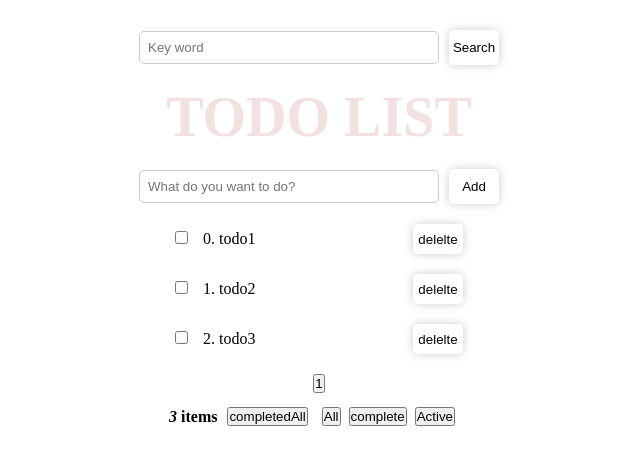
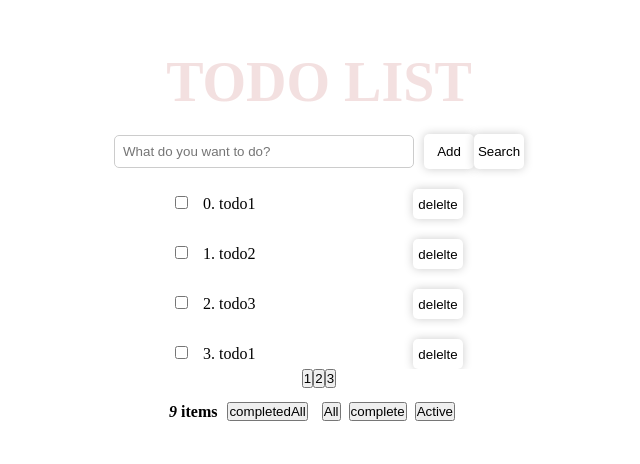
Before and after one commit to Anhtuvu24/todolist-react, a React (Create React App) app: page / in a window 1280 px wide. Shown: the top 464 px of the page, without its empty margins (321-961 px from the left). Built offline with nearby package versions, Linux system fonts and the light colour scheme.

Commit message:
SuaLoi_ThemScroll

```diff
--- a/src/Component/Header.js
+++ b/src/Component/Header.js
@@ -6,65 +6,50 @@ class Header extends React.Component {
     constructor(props) {
         super(props);
         this.state = {
-            todo: '',
-            keyWord: '',
+            valueInput: '',
         }
     };
 
     handleAddTodo = () => {
-        const {todo} = this.state;
-        if(todo !== '') {
-        this.props.addTodo(todo);
-        this.setState({todo: ''})
+        const {valueInput} = this.state;
+        if(valueInput !== '') {
+            this.props.addTodo(valueInput);
+            this.setState({valueInput: ''})
         }
     };
 
     handleKeyPress = (e) => {
-        const {todo} = this.state;
-        if(todo !== '' && e.key === 'Enter') {
-            this.props.addTodo(todo);
-            this.setState({todo: ''})
+        const {valueInput} = this.state;
+        if(valueInput !== '' && e.key === 'Enter') {
+            this.props.addTodo(valueInput);
+            this.setState({valueInput: ''})
         }
     };
+//------------------------------Search------------------------------
+    // handleSearchKeyPress = (e) => { //
+    //     if(e.key === 'Enter') {
+    //         this.handleSearch();
+    //     }
+    // };
+
+    handleSearch = () => {
+        const {valueInput} = this.state;
+        this.props.setKeySearch(valueInput);
+    }
 
     handleChange = (e) => {
-        this.setState({todo: e.target.value});
-    };
-//------------------------------Search------------------------------
-    handleSearchKeyPress = (e) => { //
-        if(e.key === 'Enter') {
-            this.handleSearch();
-        }
+        this.setState({valueInput: e.target.value});
     };
 
-    handleSearch = () => {
-        const {keyWord} = this.state;
-        this.props.setKeySearch(keyWord);
-    }
-
-    handleChangeSearch = (e) => {
-        this.setState({keyWord: e.target.value});
-    };
-
-    x = (e) => {
-        const { name, value } = e.target;
-        this.setState({
-            [name]: value,
-        })
-    }
-
     render() {
-        const {todo, keyWord} = this.state;
+        const {valueInput} = this.state;
         return(
             <div>
-                <div className='searchKeyWord'>
-                    <input name="keyWord" type = 'text' placeholder='Key word' value = {keyWord} onChange = {this.handleChangeSearch} onKeyDown = {this.handleSearchKeyPress} />
-                    <button type = "submit" onClick={this.handleSearch}>Search</button>
-                </div>
                 <div className='Container-header'>
                     <h1>TODO LIST</h1>
-                    <input name="todo" type = "text" placeholder = "What do you want to do?" value = {todo} onKeyDown = {this.handleKeyPress}  onChange={this.handleChange}/>
-                    <button type = "submit" onClick={this.handleAddTodo}>Add</button>
+                    <input type = "text" placeholder = "What do you want to do?" value = {valueInput} onKeyDown = {this.handleKeyPress}  onChange={this.handleChange}/>
+                    <button value='add' type = "submit" onClick={this.handleAddTodo}>Add</button>
+                    <button value='search' type = "submit" onClick={this.handleSearch}>Search</button>
                 </div>
             </div>
         )
--- a/src/Component/TodoList.js
+++ b/src/Component/TodoList.js
@@ -5,6 +5,7 @@ import Header from './Header';
 import { nanoid } from 'nanoid';
 import Footer from './Footer';
 import Page from './Page'
+import TodoListItemHOC from './TodoListItem';
 import '../CSS/TodoList.css'
 
 
@@ -29,12 +30,47 @@ class TodoList extends React.Component {
                     name: 'todo3',
                     id: 2,
                     isCompleted: false,
+                },
+                {
+                    name: 'todo1',
+                    id: 3,
+                    isCompleted: false,
+                },
+
+                {
+                    name: 'todo2',
+                    id: 4,
+                    isCompleted: false,
+                },
+
+                {
+                    name: 'todo3',
+                    id: 5,
+                    isCompleted: false,
+                },
+                {
+                    name: 'todo1',
+                    id: 6,
+                    isCompleted: false,
+                },
+
+                {
+                    name: 'todo2',
+                    id: 7,
+                    isCompleted: false,
+                },
+
+                {
+                    name: 'todo3',
+                    id: 8,
+                    isCompleted: false,
                 }
             ],
             statusList: "All",
             keySearch: '',
             numberPage: 1,
         };
+        this.scrollRef = React.createRef();
     }
 
     addTodo = (name) => {
@@ -107,160 +143,55 @@ class TodoList extends React.Component {
     };
 
     getPage = (numberPage) => {
+        debugger;
         this.setState({numberPage});
     }
 
+    scrollBottomDom = (dom) => {
+        let _scrollEHeight;
+        let _clientHeight;
+        let _maxScrollTop;
+        let _topInvisible;
+        _scrollEHeight = dom.scrollHeight;
+        _clientHeight = dom.clientHeight;
+        // dung clientHeight
+        _maxScrollTop = _scrollEHeight - _clientHeight;
+        _topInvisible = dom.scrollTop;
+        return _maxScrollTop - _topInvisible;
+
+    };
+
+    setScrollRef = (e) => {
+        this.scrollRef = (e);
+    }
+
+    onScroll = () => {
+        const bot = this.scrollBottomDom(this.scrollRef)
+        if(bot === 0) {
+            debugger;
+        }
+    }
+
     render() {
-        const { list, statusList, keySearch } = this.state;
-        let _list;
-        _list = keySearch ? list.filter(item => item.name.includes(keySearch)) : list;
-        switch(statusList) {
-            case "Complete":
-                _list = _list.filter(item => item.isCompleted);
-                break;
-            case "Active":
-                _list = _list.filter(item => !item.isCompleted);
-                break;
-            default:
-                break;
-        }
-        // if(statusList === "All") {
-        //     return(//
-        //         <div className = "list-container">
-        //             <Header addTodo={this.addTodo} setKeySearch = {this.setKeySearch} displayList = {this.displayList}/>
-        //             <ul>
-        //                 <div>
-        //                     {list.map((todo, index) =>
-        //                         <Todo
-        //                         name={todo.name}
-        //                         isCompleted={todo.isCompleted}
-        //                         index={index}
-        //                         removeTodo={this.removeTodo}
-        //                         handleCheckBox={this.handleCheckBox}
-        //                         id={todo.id}
-        //                         setUpdate = {this.setUpdate}
-        //                         key={todo.id}
-        //                         />
-        //                     )}
-        //                 </div>
-        //             </ul>
-
-        //             <div className='Container-footer'>
-        //                 <b><i>{list.length}</i> items</b>
-        //                 <button onClick={this.checkedALL}>{this.isCheckAll() ? 'unCompleteALL' :  'completedAll'}</button>
-
-        //                 <Footer displayList={this.displayList}/>
-        //             </div>
-        //         </div>
-        //     );
-        // }
-        // else if(statusList === "Active") {
-        //     return(
-        //         <div className = "list-container">
-        //             <Header addTodo={this.addTodo} setKeySearch = {this.setKeySearch} displayList = {this.displayList}/>
-        //             <ul>
-        //                 <div>
-        //                     {list.map((todo, index) => {
-        //                         if(todo.isCompleted === false) {
-        //                             return(
-        //                             <Todo
-        //                                 name={todo.name}
-        //                                 isCompleted={todo.isCompleted}
-        //                                 index={index}
-        //                                 removeTodo={this.removeTodo}
-        //                                 handleCheckBox={this.handleCheckBox}
-        //                                 id={todo.id}
-        //                                 setUpdate = {this.setUpdate}
-        //                                 key={todo.id}
-        //                             />)
-        //                         }}
-
-        //                     )}
-        //                 </div>
-        //             </ul>
-
-        //             <div className='Container-footer'>
-        //                 <b><i>{list.length}</i> items</b>
-        //                 <Footer displayList={this.displayList}/>
-        //             </div>
-        //         </div>
-        //     );
-        // }
-        // else if (statusList === "Complete") {
-        //     return(
-        //         <div className = "list-container">
-        //             <Header addTodo={this.addTodo} setKeySearch = {this.setKeySearch} displayList = {this.displayList}/>
-        //             <ul>
-        //                 <div>
-        //                     {list.map((todo, index) => {
-        //                         if(todo.isCompleted === true) {
-        //                             return(
-        //                             <Todo
-        //                                 name={todo.name}
-        //                                 isCompleted={todo.isCompleted}
-        //                                 index={index}
-        //                                 removeTodo={this.removeTodo}
-        //                                 handleCheckBox={this.handleCheckBox}
-        //                                 id={todo.id}
-        //                                 setUpdate = {this.setUpdate}
-        //                                 key={todo.id}
-        //                             />)
-        //                         }}
-
-        //                     )}
-        //                 </div>
-        //             </ul>
-
-        //             <div className='Container-footer'>
-        //                 <b><i>{list.length}</i> items</b>
-        //                 <Footer displayList={this.displayList}/>
-        //             </div>
-        //         </div>
-        //     );
-        // }
-        // else if(statusList === 'searchList') {
-        //     return(
-        //         <div className = "list-container">
-        //             <Header addTodo={this.addTodo} setKeySearch = {this.setKeySearch} displayList = {this.displayList}/>
-        //             <ul>
-        //                 <div>
-        //                     {list.map((todo, index) => {
-        //                         if(todo.name.search(keySearch) >= 0) {
-        //                             return(
-        //                             <Todo
-        //                                 name={todo.name}
-        //                                 isCompleted={todo.isCompleted}
-        //                                 index={index}
-        //                                 removeTodo={this.removeTodo}
-        //                                 handleCheckBox={this.handleCheckBox}
-        //                                 id={todo.id}
-        //                                 setUpdate = {this.setUpdate}
-        //                                 key={todo.id}
-        //                             />)
-        //                         }}
-
-        //                     )}
-        //                 </div>
-        //             </ul>
-
-        //             <div className='Container-footer'>
-        //                 <b><i>{list.length}</i> items</b>
-        //                 <Footer displayList={this.displayList}/>
-        //             </div>
-        //         </div>
-        //     );
-        // }
-
+        const { list, statusList, keySearch, numberPage } = this.state;
+        console.log(this.scrollRef);
         return(
             <div className = "list-container">
                 <Header addTodo={this.addTodo} setKeySearch = {this.setKeySearch} displayList = {this.displayList}/>
-                <ul>
-                    <div>
-                        {_list.map((todo, index) => {
-                            debugger;
-                            if(index < (this.state.numberPage * 3) && index >= (this.state.numberPage * 3 - 3)) {
-                               debugger;
-                                return (
+                <div onScroll={this.onScroll} ref={this.setScrollRef} style={{  overflowY: "scroll", height: 200 }}>
+                    {list.map((todo, index) => {
+                        let flag = false;
+                        if(
+                            (
+                                (todo.isCompleted && statusList === 'Complete') ||
+                                (!todo.isCompleted && statusList === 'Active') ||
+                                statusList === 'All'
+                            ) &&
+                            (keySearch ? todo.name.includes(keySearch) : true))
+                            // (index < (numberPage * 3) && index >= (numberPage * 3 - 3)))
+                        {
+                            flag = true;
+                            return flag && (
                                 <Todo
                                     name={todo.name}
                                     isCompleted={todo.isCompleted}
@@ -276,9 +207,7 @@ class TodoList extends React.Component {
                         return null;
                     })}
                 </div>
-                </ul>
                 <Page getPage = {this.getPage} longList = {Math.ceil(list.length / 3)}/>
-
                 <div className='Container-footer'>
                     <b><i>{list.length}</i> items</b>
                     <button onClick={this.checkedALL}>{this.isCheckAll() ? 'unCompleteALL' :  'completedAll'}</button>
--- /dev/null
+++ b/src/Component/TodoListItem.js
@@ -0,0 +1,39 @@
+import React from 'react';
+import Todo from './Todo';
+import paginationSub from './pagination-hoc';
+
+class TodoListItem extends React.Component {
+    // constructor(props) {
+    //     super(props)
+    // }
+    render() {
+        const {list, numberPage, removeTodo, setUpdate, handleCheckBox} = this.props;
+        return(
+            <div>
+                {list.map((todo, index) => {
+                    debugger;
+                    if(index < (numberPage * 3) && index >= (numberPage * 3 - 3)) {
+                    debugger;
+                        return (
+                            <Todo
+                                name={todo.name}
+                                isCompleted={todo.isCompleted}
+                                index={index}
+                                removeTodo={removeTodo}
+                                handleCheckBox={handleCheckBox}
+                                id={todo.id}
+                                setUpdate = {setUpdate}
+                                key={todo.id}
+                            />
+                    )
+                    }
+                    return null;
+                })}
+            </div>
+        )
+    }
+}
+
+const TodoListItemHOC =  paginationSub(TodoListItem);
+
+export default TodoListItemHOC;
```
Also changed, not shown: src/CSS/Footer.css (+12 -0 lines), src/Component/pagination-hoc.js (added, +11 -0 lines). Lines whose indentation alone changed are shown as unchanged.
